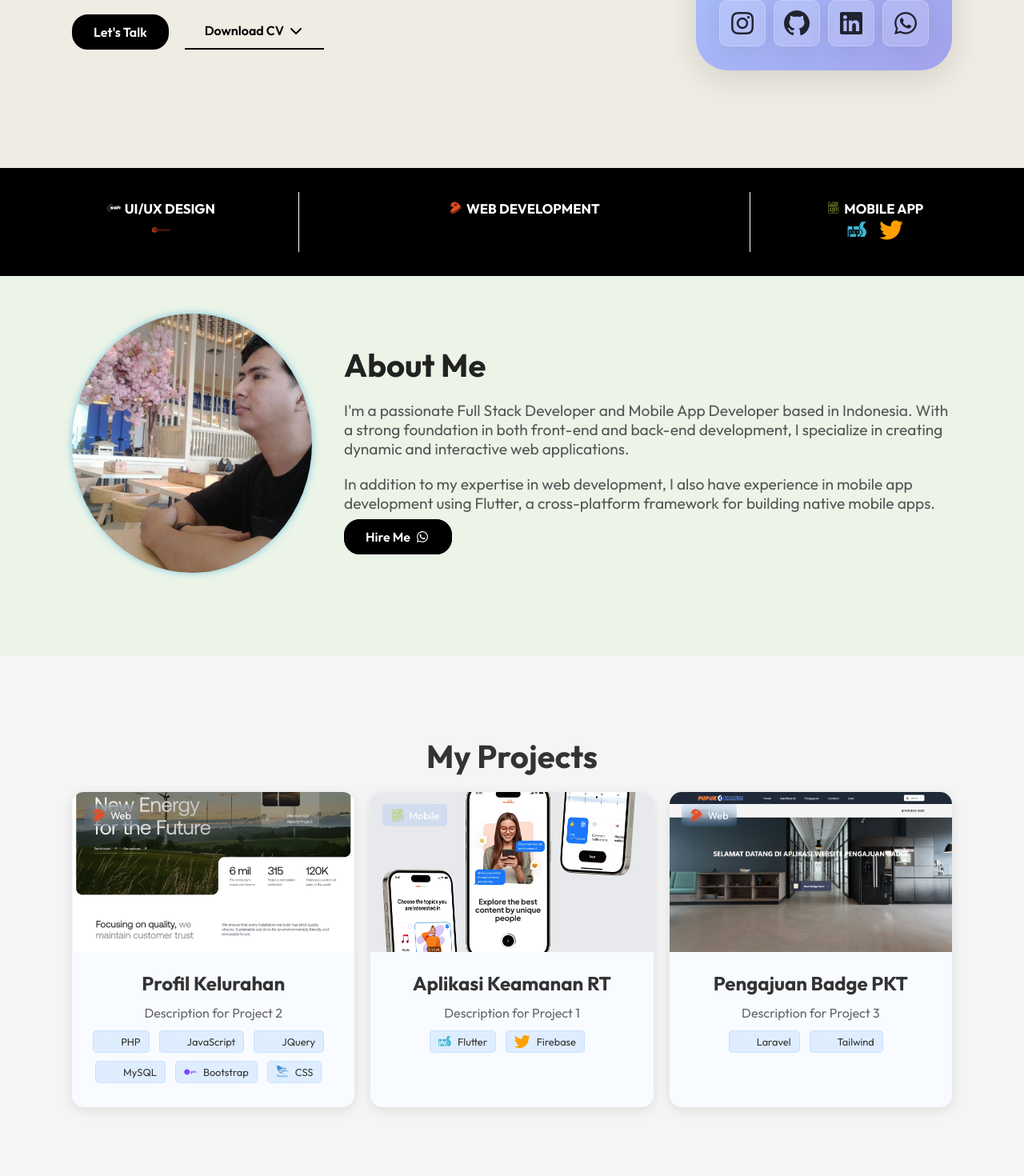
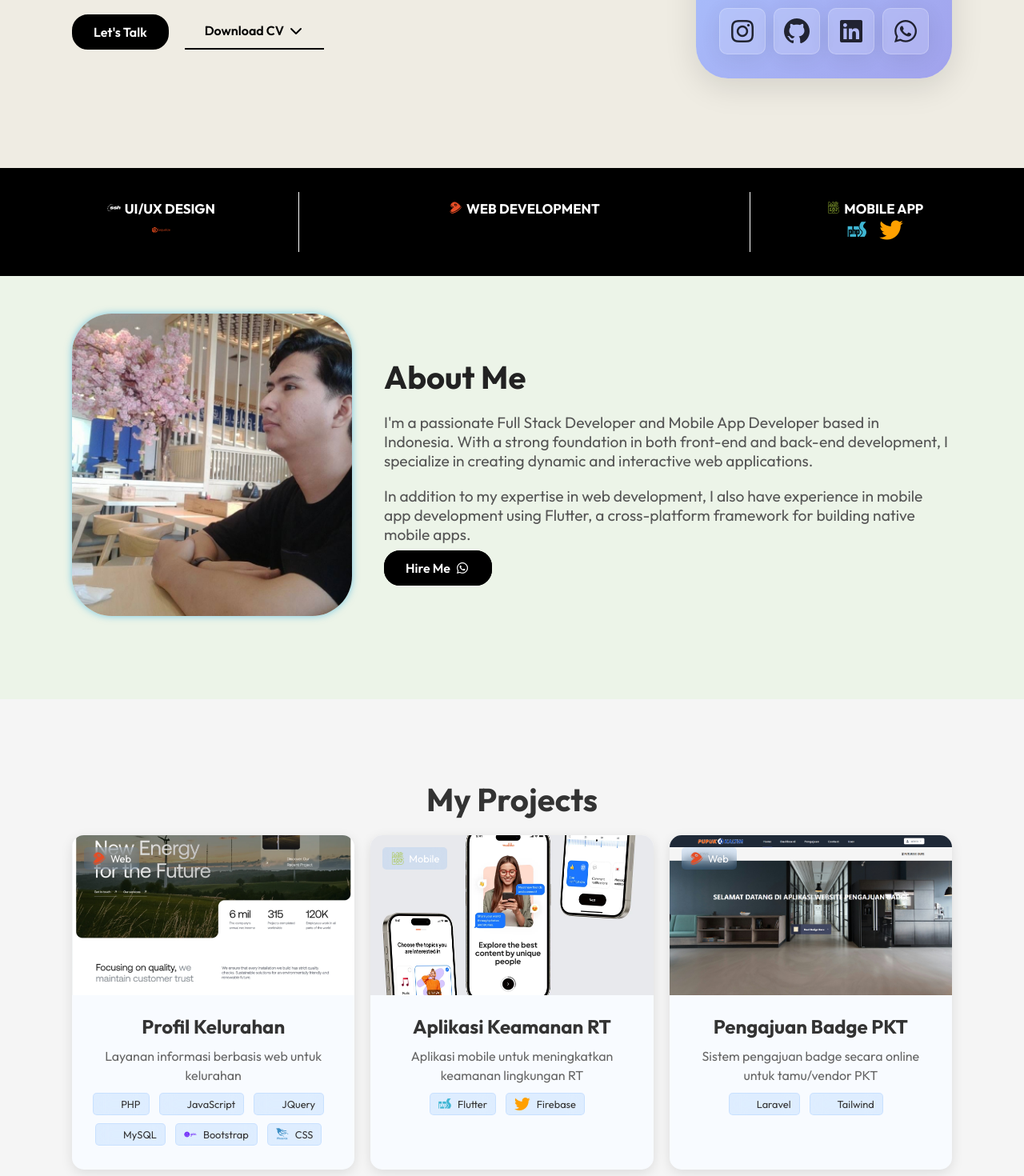
Before and after one commit to mor3tz/portfolio, a React (Vite) app: page / in a window 1280 px wide. Shown: the part 655-2125 px from the top of the page at 80% size. Built offline with nearby package versions, Linux system fonts and the light colour scheme.

Commit message:
update Gv1

```diff
--- a/src/assets/css/About.css
+++ b/src/assets/css/About.css
@@ -18,9 +18,9 @@
 
 /* LEFT SIDE */
 .about-image img {
-    width: 300px;
+    width: 350px;
     height: auto;
-    border-radius: 50%;
+    border-radius: 50px 50px 50px 50px;
     box-shadow: 0 0 10px rgba(5, 157, 222, 0.5);
     transition: transform 0.3s ease;
 }
--- a/src/assets/css/Hero.css
+++ b/src/assets/css/Hero.css
@@ -175,7 +175,6 @@
   width: 100%;
   height: auto;
   transition: transform 0.3s ease;
-  aspect-ratio: 1/1;
   object-position: center;
   object-fit: contain;
   border: 1px solid #e8ecf1;
--- a/src/data/projectsData.js
+++ b/src/data/projectsData.js
@@ -6,15 +6,15 @@ const projectsData = [
   {
     id: 1,
     title: "Profil Kelurahan",
-    description: "Description for Project 2",
+    description: "Layanan informasi berbasis web untuk kelurahan",
     image: project1,
-    badge: ["PHP", "JavaScript", "JQuery", "MySQL", "Bootstrap","CSS"],
+    badge: ["PHP", "JavaScript", "JQuery", "MySQL", "Bootstrap", "CSS"],
     label: ["Web"],
   },
   {
     id: 2,
     title: "Aplikasi Keamanan RT",
-    description: "Description for Project 1",
+    description: "Aplikasi mobile untuk meningkatkan keamanan lingkungan RT",
     image: project2,
     badge: ["Flutter", "Firebase"],
     label: ["Mobile"],
@@ -22,7 +22,7 @@ const projectsData = [
   {
     id: 3,
     title: "Pengajuan Badge PKT",
-    description: "Description for Project 3",
+    description: "Sistem pengajuan badge secara online untuk tamu/vendor PKT",
     image: project3,
     badge: ["Laravel", "Tailwind"],
     label: ["Web"],
```
